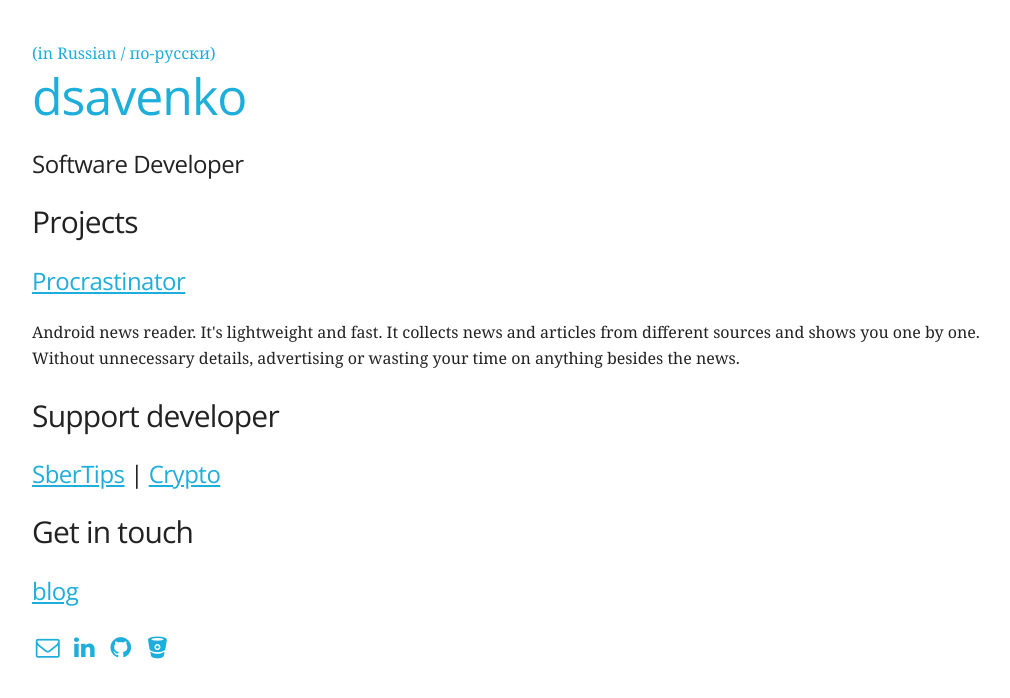
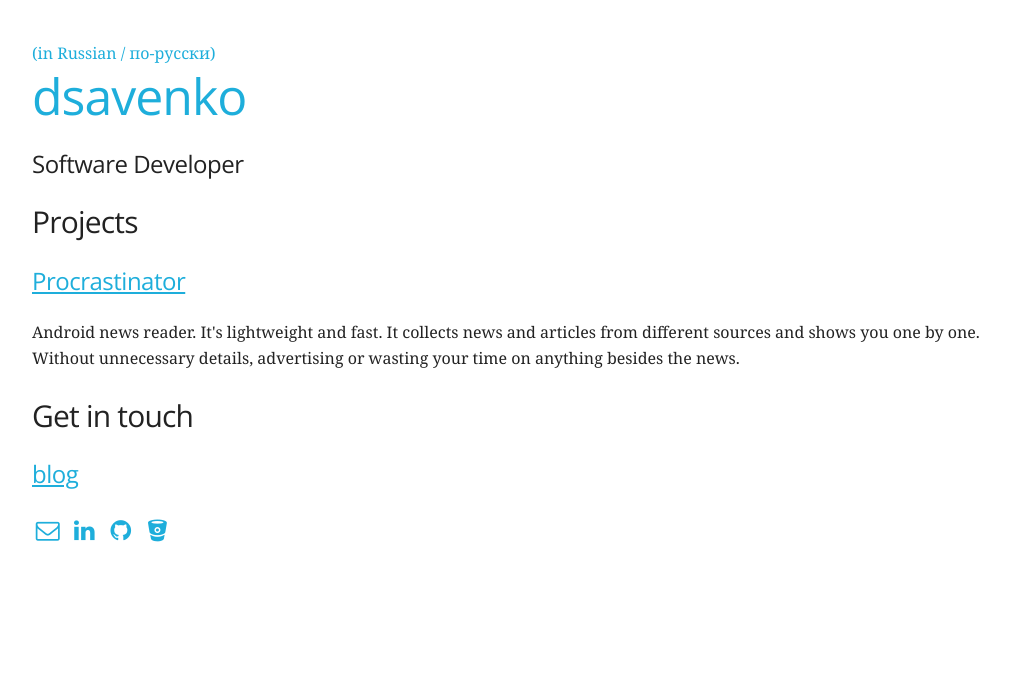
Before and after one commit to dsavenko/dsavenko.github.io, a Jekyll site: the page built from index.html, in a window 1280 px wide. Shown: the top 698 px of the page, without its empty margins (128-1138 px from the left). Built offline with Jekyll 4.4.1, drawn with Linux system fonts in a browser that asks for light colours; nearby versions of some CDN libraries; some web fonts are replaced.

Commit message:
Hide support section

```diff
--- a/index.html
+++ b/index.html
@@ -22,11 +22,11 @@ lang_auto_redirect: 1
 
 <div class="row">
     <div class="twelve columns">
-        <h4>Support developer</h4>
+        <!--h4>Support developer</h4>
         <h5>
             <a href="https://pay.mysbertips.ru/10798210" target="_blank">SberTips</a> |
             <a href="/crypto.html">Crypto</a>
-        </h5>
+        </h5-->
         <h4>Get in touch</h4>
         <h5><a href="blog.html#blog">blog</a></h5>
         <h5>
--- a/index_ru.html
+++ b/index_ru.html
@@ -21,11 +21,11 @@ lang_switch_to: en
 
 <div class="row">
     <div class="twelve columns">
-        <h4>Поддержать разработчика</h4>
+        <!--h4>Поддержать разработчика</h4>
         <h5>
             <a href="https://pay.mysbertips.ru/10798210" target="_blank">СберЧаевые</a> |
             <a href="/crypto_ru.html">Крипта</a>
-        </h5>
+        </h5-->
         <h4>Контакты</h4>
         <h5><a href="blog.html#blog">блог</a></h5>
         <h5>
```
